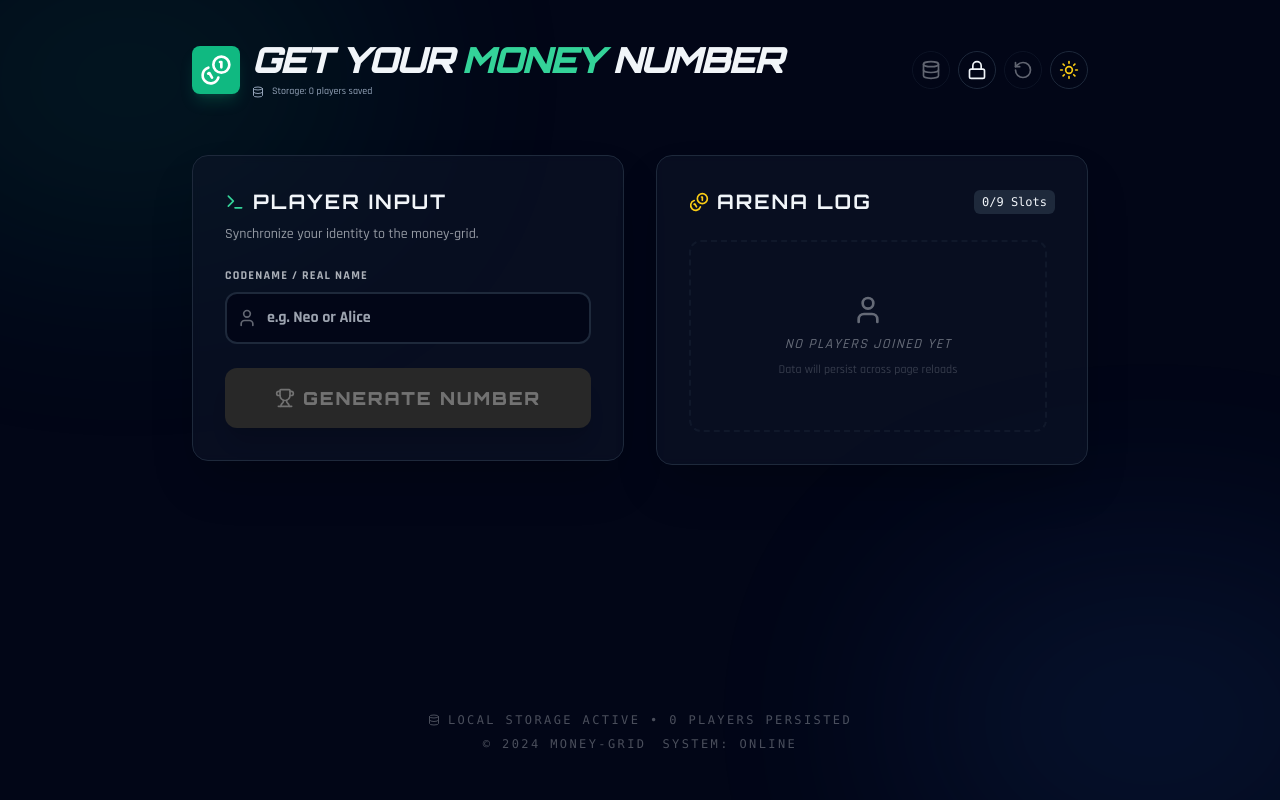
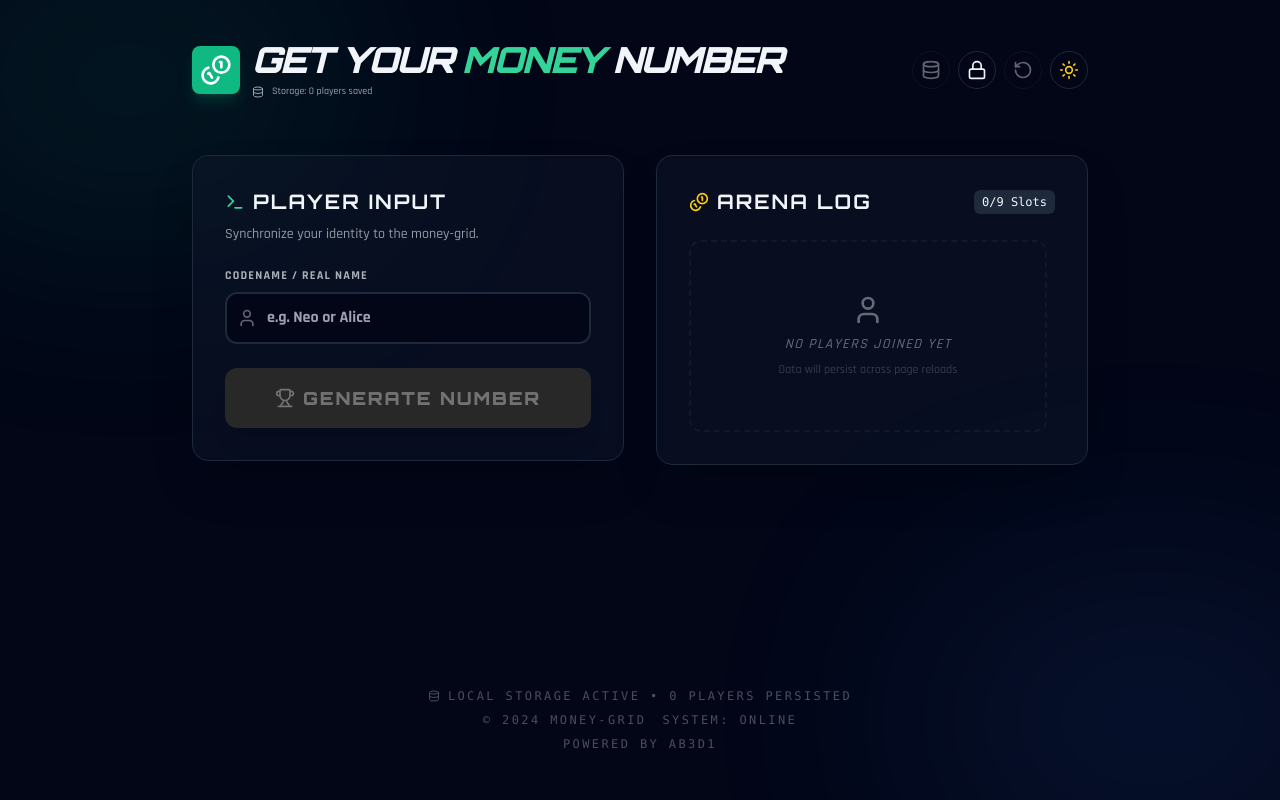
Before and after one commit to ab3d1/money-number-generator, a React (Vite) app: page / in a window 1280 px wide. Built offline with nearby package versions, Linux system fonts and the light colour scheme.

Commit message:
Add footer with powered by Ab3d1 message

```diff
--- a/src/App.tsx
+++ b/src/App.tsx
@@ -530,6 +530,9 @@ const App: React.FC = () => {
           <span>&copy; 2024 MONEY-GRID</span>
           <span>SYSTEM: ONLINE</span>
         </div>
+        <div className="flex gap-4">
+          <p>Powered by Ab3d1</p>
+        </div>
       </footer>
     </div>
   );
```
